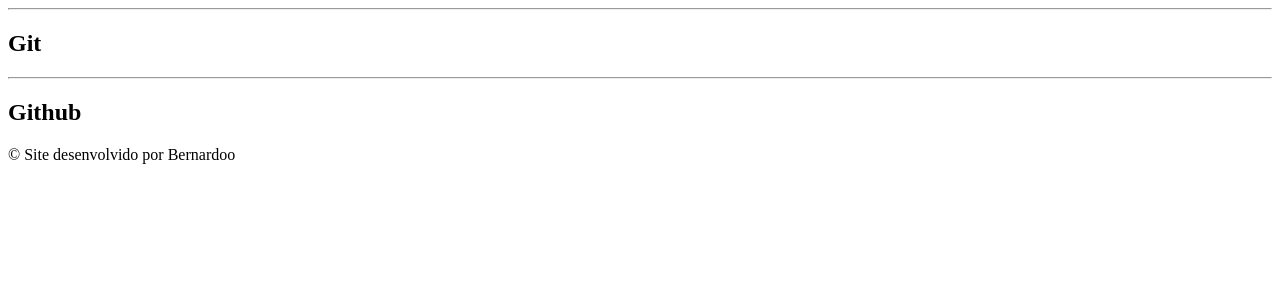
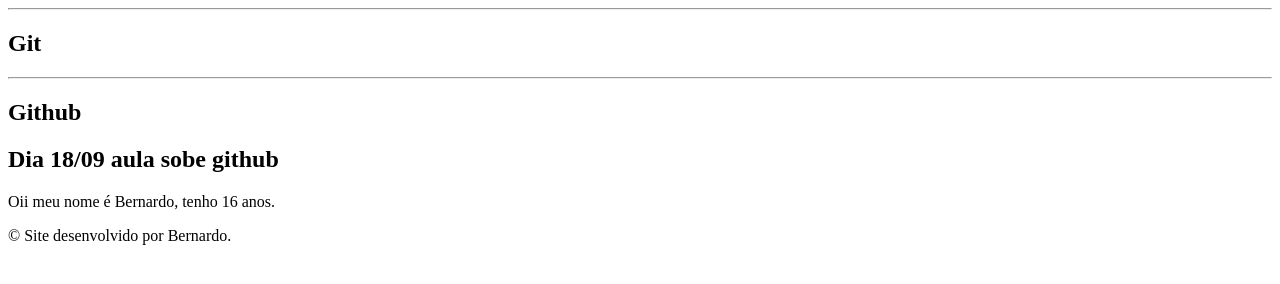
Before and after one commit to BernardoGaklik/site_Gaklik, a plain HTML site: page index.html in a window 1280 px wide. Drawn offline with Linux system fonts and the light colour scheme.

Commit message:
Update index.html

```diff
--- a/index.html
+++ b/index.html
@@ -27,8 +27,10 @@
         <article>
             <hr>
             <h2>Github</h2>
+
+            <h2>Dia 18/09 aula sobe github</h2>
             <p>
-
+                Oii meu nome é Bernardo, tenho 16 anos.
             </p>
 
 
@@ -40,7 +42,7 @@
     </main>
 
     <footer>
-        &copy; Site desenvolvido por Bernardoo
+        &copy; Site desenvolvido por Bernardo.
     </footer>
 </body>
 
```
